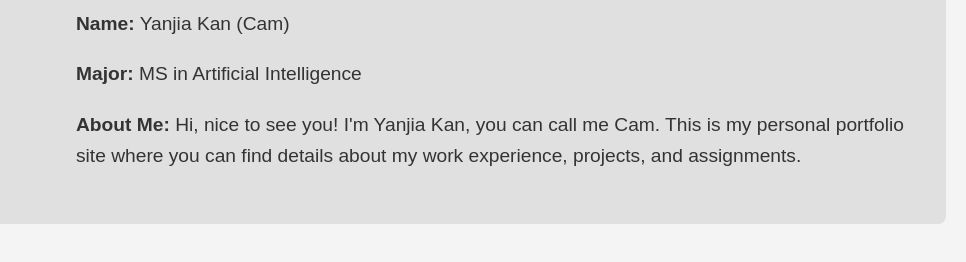
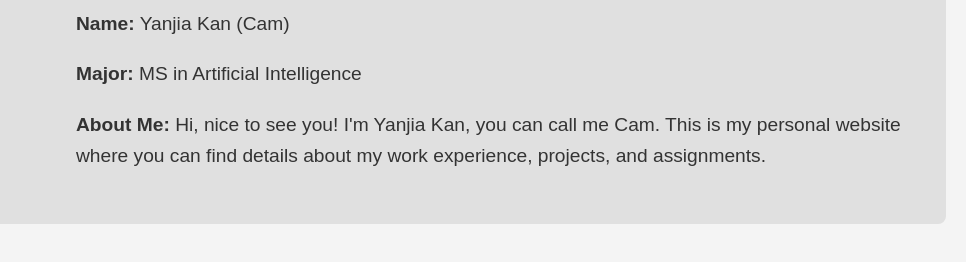
Before and after one commit to CamKan/CamKan.github.io, a plain HTML site: page index.html in a window 1280 px wide. Shown: the part 210-472 px from the top of the page, 314-1280 px from the left. Drawn offline with Linux system fonts and the light colour scheme.

Commit message:
Update index.html

```diff
--- a/index.html
+++ b/index.html
@@ -31,7 +31,7 @@
                 <p><strong>Name:</strong> Yanjia Kan (Cam)</p>
                 <p><strong>Major:</strong> MS in Artificial Intelligence</p>
                 <p><strong>About Me:</strong> Hi, nice to see you! I'm Yanjia Kan, you can call me Cam.
-                    This is my personal portfolio site where you can find details about my work experience, projects, and assignments.</p>
+                    This is my personal website where you can find details about my work experience, projects, and assignments.</p>
             </div>
         </div>
     </section>
```
